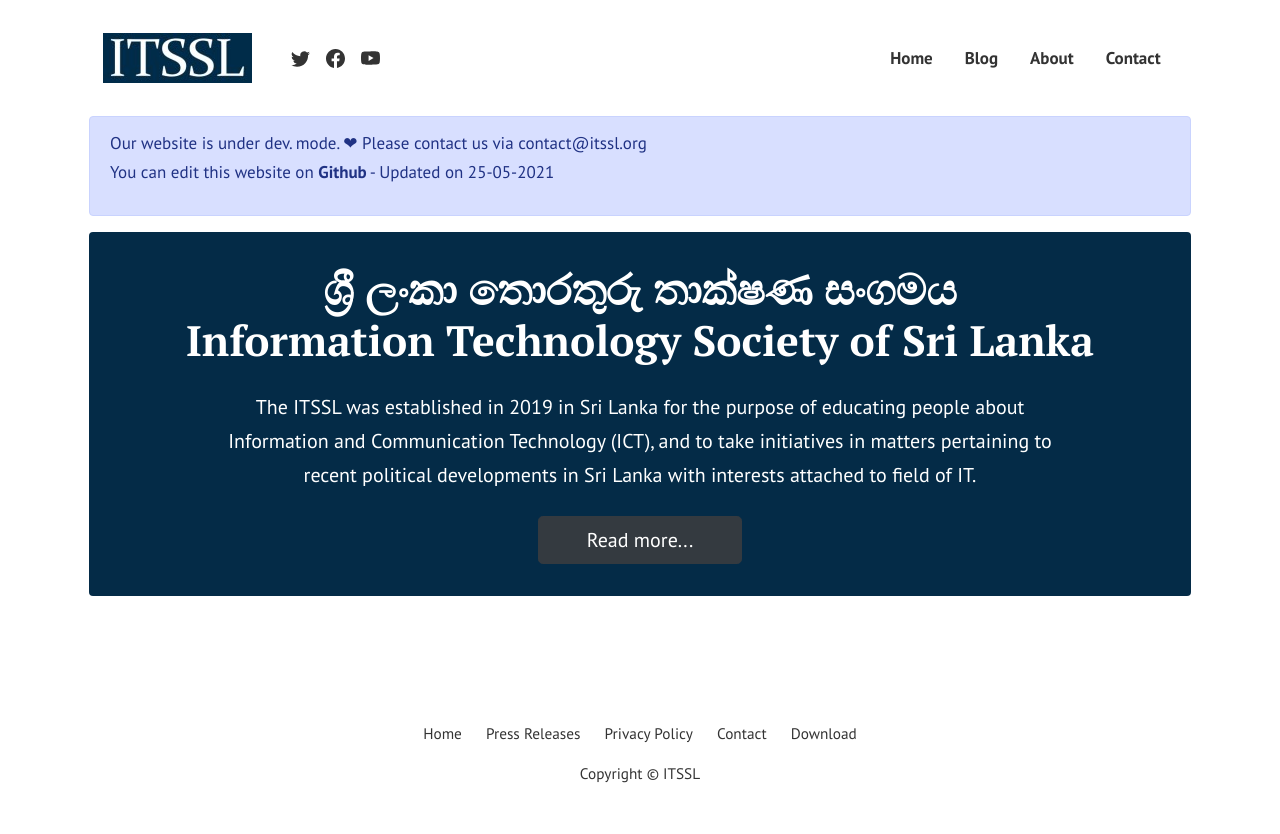
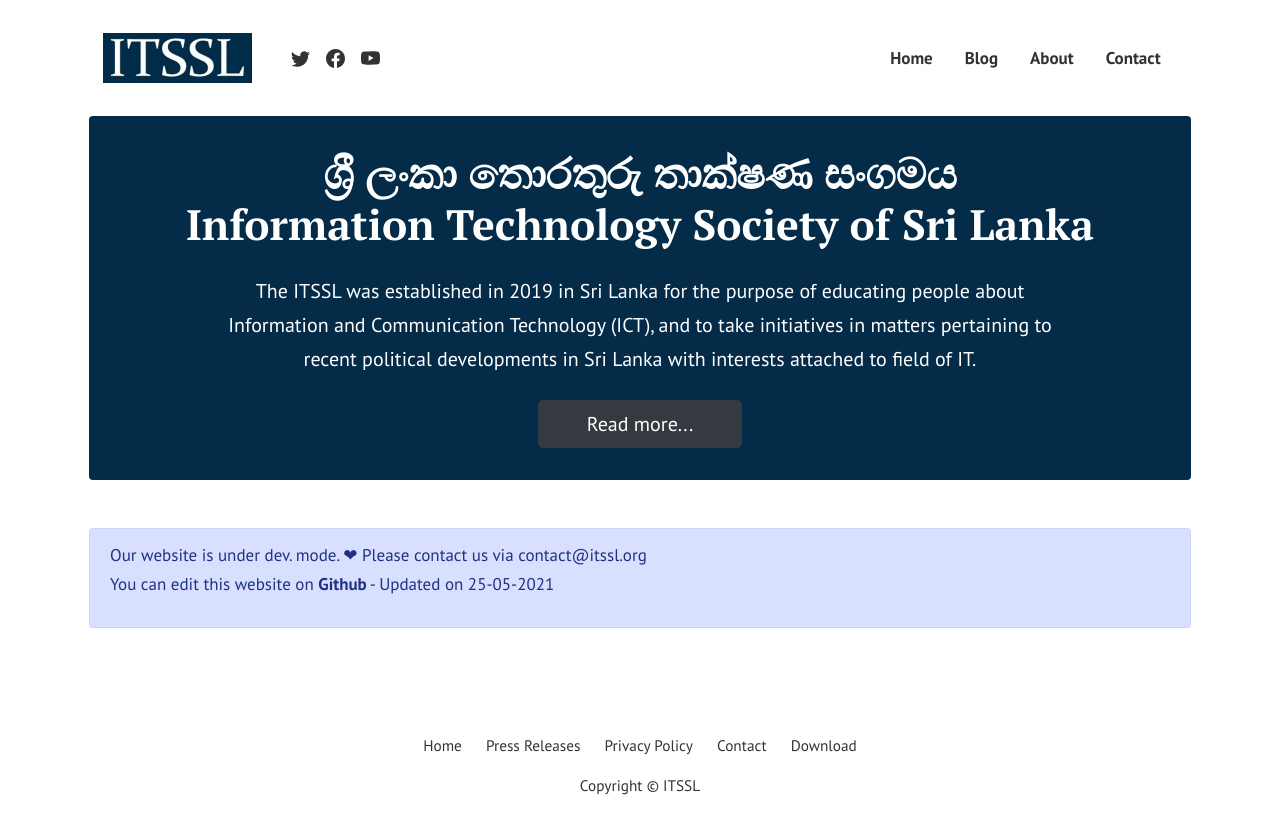
Before and after one commit to ITSSL/itssl.org, a Jekyll site: the page built from index.html, in a window 1280 px wide. Shown: the top 834 px of the page. Built offline with Jekyll 4.4.1, drawn with Linux system fonts in a browser that asks for light colours; the list of posts is cut into pages by our own code; some of the changed lines change nothing that is shown.

Commit message:
Update index.html

```diff
--- a/index.html
+++ b/index.html
@@ -4,11 +4,6 @@
 background: '/img/bg-index.jpg'
 image: assets/images/blog/press-cover.jpg
 ---
-
-<div class="alert alert-primary" role="alert">
-  <p>Our website is under dev. mode. ❤ Please contact us via contact@itssl.org <br>
-    You can edit this website on <strong><a href="https://github.com/ITSSL/itssl.org" target="_blank">Github</a></strong> - Updated on 25-05-2021 </p>
-</div>
 
 <!-- Home Intro
 ================================================== -->
@@ -28,3 +23,10 @@
   </div>
 </div>
 {% endif %}
+
+<!-- Notice
+================================================== -->
+<div class="alert alert-primary" role="alert">
+  <p>Our website is under dev. mode. ❤ Please contact us via contact@itssl.org <br>
+    You can edit this website on <strong><a href="https://github.com/ITSSL/itssl.org" target="_blank">Github</a></strong> - Updated on 25-05-2021 </p>
+</div>
```
